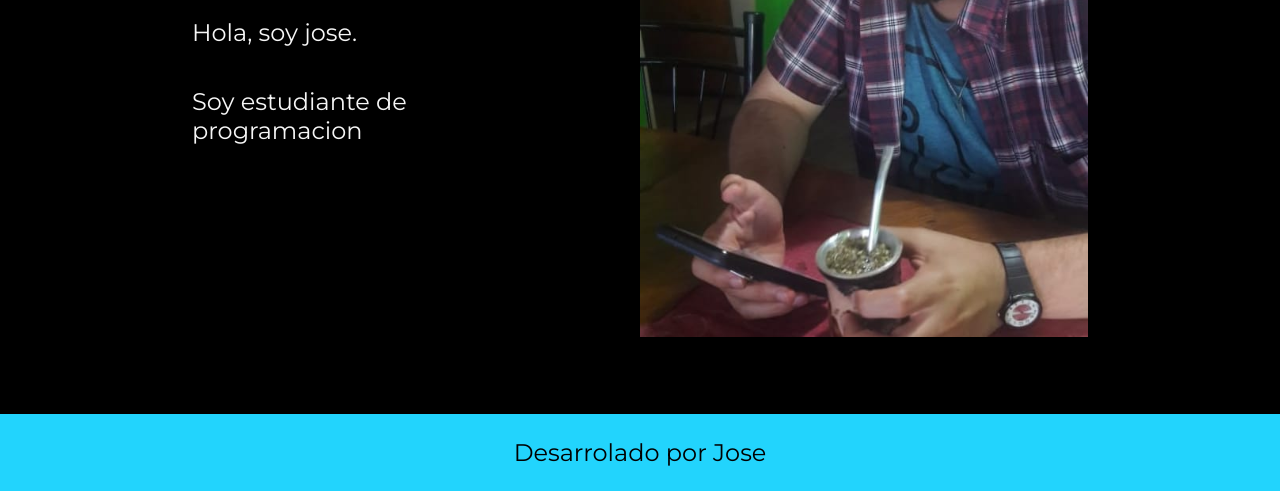
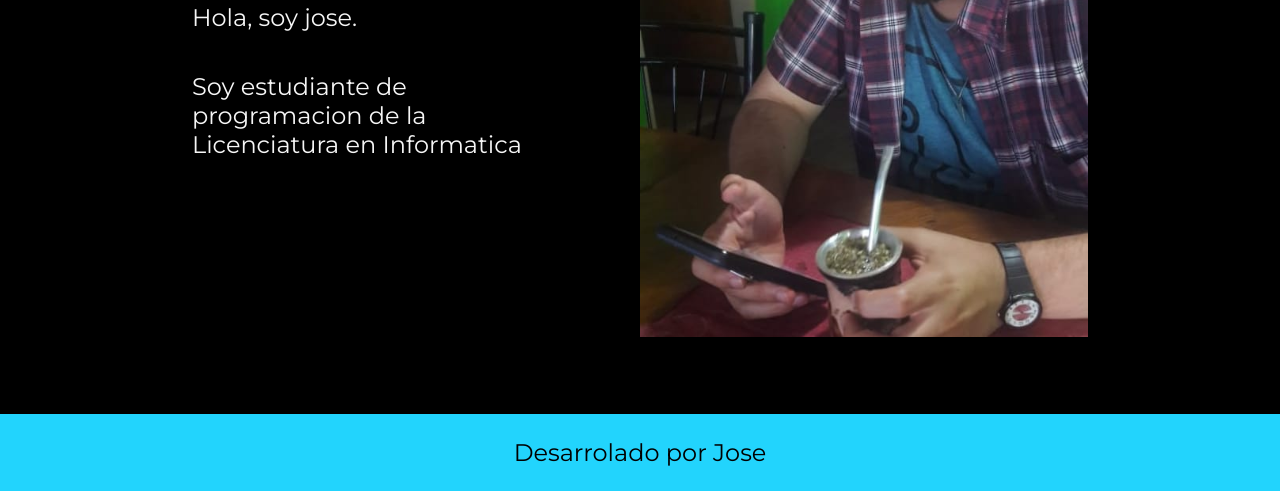
Before and after one commit to DamianXRT/ProgramacionWeb1, a plain HTML site: page PortafolioWeb/jose/jose_2.html in a window 1280 px wide. Shown: the part 391-882 px from the top of the page. Drawn offline with nearby package versions, Linux system fonts and the light colour scheme.

Commit message:
Update jose_2.html

```diff
--- a/PortafolioWeb/jose/jose_2.html
+++ b/PortafolioWeb/jose/jose_2.html
@@ -19,7 +19,7 @@
         <section class="presentacion__contenido">
             <h1 class="presentacion__contenido__titulo"">Sobre mi</h1>
             <p class="presentacion__contenido__texto">Hola, soy jose.</p>
-            <p class="presentacion__contenido__texto">Soy estudiante de programacion</p>
+            <p class="presentacion__contenido__texto">Soy estudiante de programacion de la Licenciatura en Informatica</p>
 
         </section>
         <img class="presentacion__imagen" src="./assets/foto_mate.jpeg" alt="Imagen de Ana Garcia trabajando">
```
